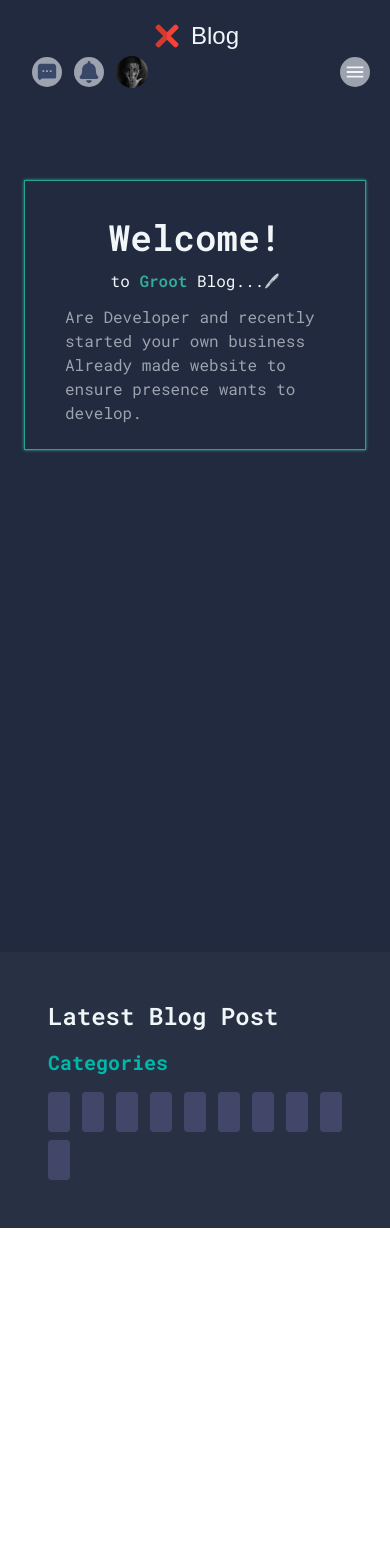
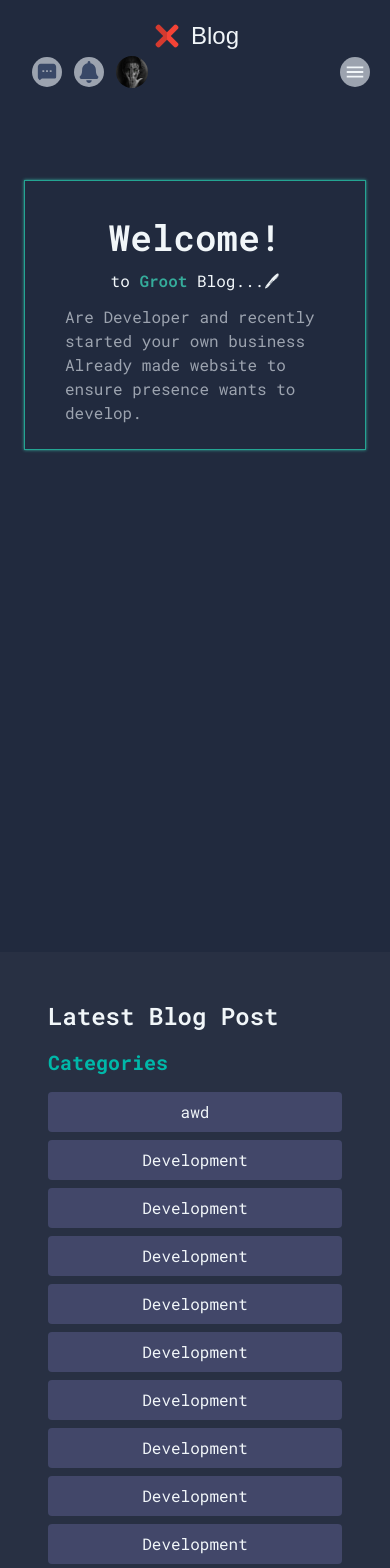
Before and after one commit to MrGrootx/x-blog, a React (Vite) app: page / in a window 390 px wide. Shown: the top 1568 px of the page. Before the commit the page ends 1228 px from the top, so only its background shows below. Built offline with nearby package versions, Linux system fonts and the light colour scheme; a web font is replaced by a local one.

Commit message:
updated: blog categories responsive

```diff
--- a/src/components/BlogCategory.jsx
+++ b/src/components/BlogCategory.jsx
@@ -3,7 +3,7 @@ const BlogCategory = () => {
     <section>
       <h5 className="pt-4 font-bold text-ctm5 text-xl">Categories</h5>
 
-      <main className="grid grid-cols-9 w-full gap-y-2 mt-4 gap-x-3">
+      <main className="grid md:grid-cols-4 2xl:grid-cols-9 grid-cols-1 w-full gap-y-2 mt-4 gap-x-3">
 
       <div className="mx-auto bg-ctm6  overflow-ellipsis overflow-hidden   hover:shadow-[0px_1.0px_0px_0px_#f7fafc] duration-200 rounded  w-full text-center">
           <button type="button" className="px-6 py-2 ">
```
